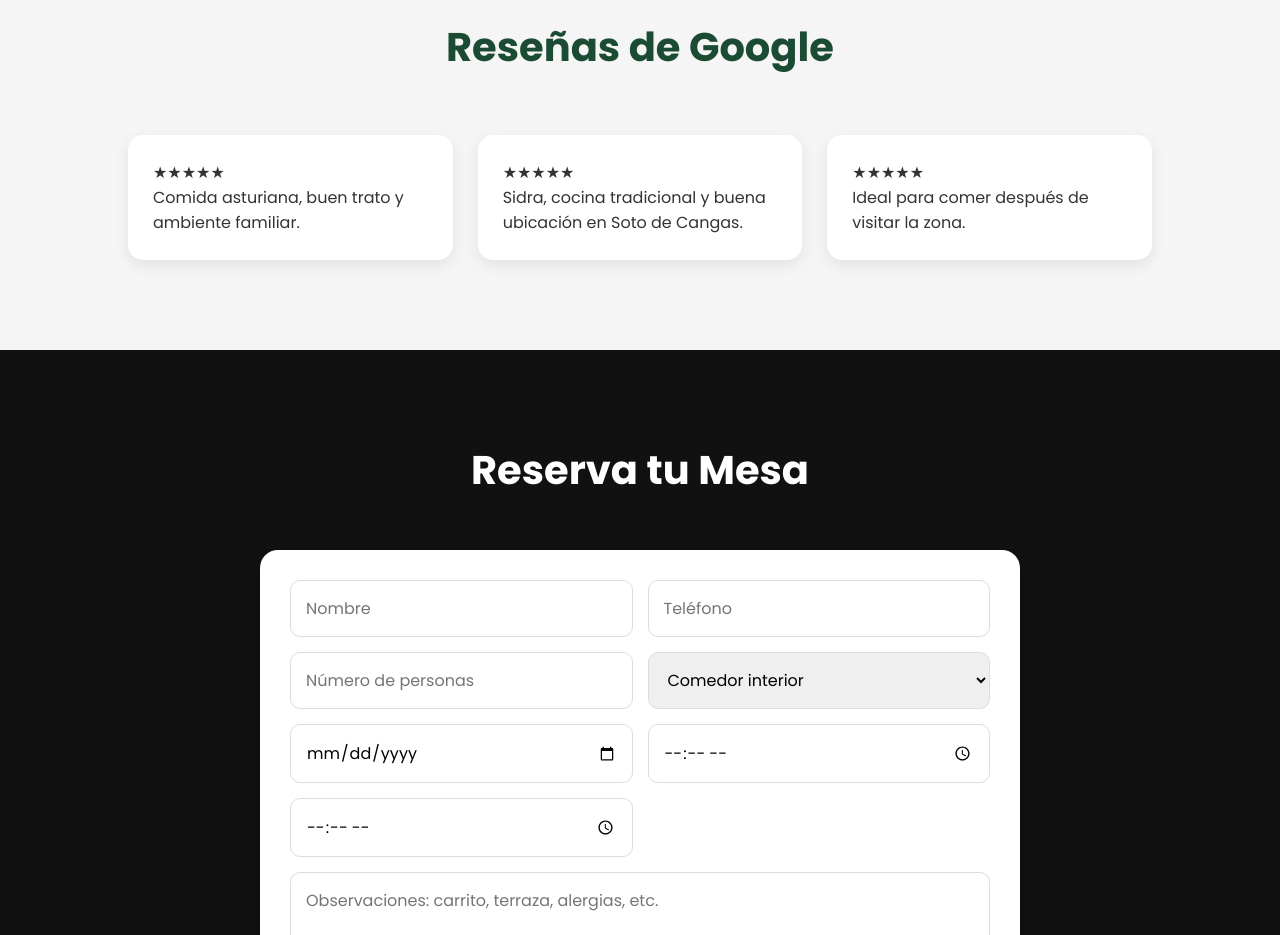
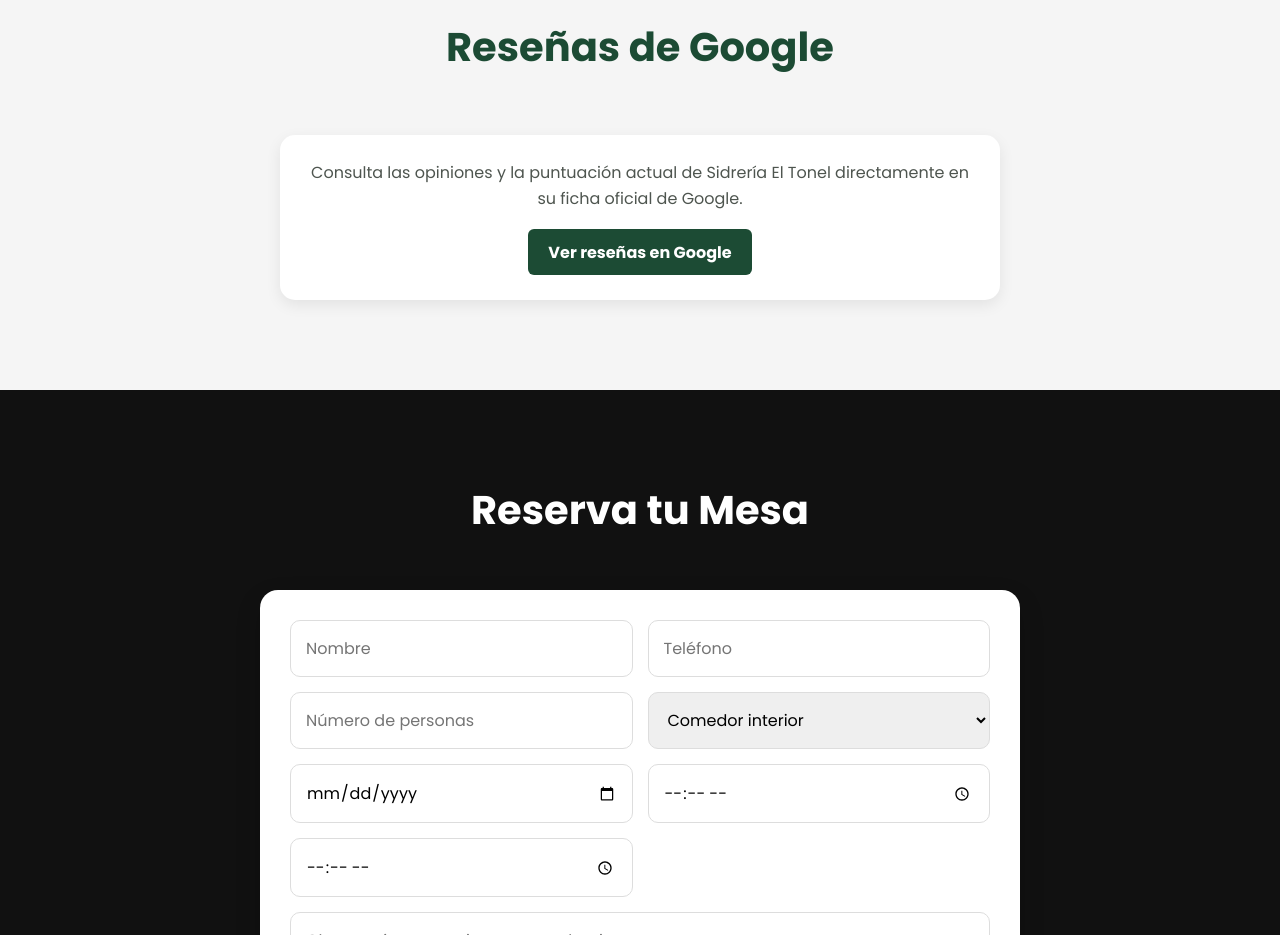
Before and after one commit to sidreriaeltonelweb-maker/sidreria-el-tonel, a plain HTML site: page index.html in a window 1280 px wide. Shown: the part 3680-4615 px from the top of the page. Drawn offline with Linux system fonts and the light colour scheme; no server answers.

Commit message:
Link public site to official Google reviews

```diff
--- a/index.html
+++ b/index.html
@@ -256,6 +256,30 @@ font-weight:700;
 .opinion a{
 color:var(--verde);
 font-weight:700;
+}
+
+.google-reviews-fallback{
+max-width:720px;
+margin:0 auto;
+text-align:center;
+}
+
+.google-reviews-fallback p{
+margin:0 0 18px;
+color:#4e554f;
+line-height:1.6;
+}
+
+.google-reviews-link{
+display:inline-flex;
+align-items:center;
+justify-content:center;
+min-height:46px;
+padding:10px 20px;
+border-radius:6px;
+background:var(--verde);
+color:white !important;
+text-decoration:none;
 }
 
 .review-author{
@@ -522,22 +546,10 @@ Horario: de 11:30 a 23:00. Cerrado los miércoles.
 <div id="googleResumen" class="google-summary" hidden></div>
 
 <div class="testimonios" id="resenasGoogle">
-
-<div class="opinion">
-★★★★★
-<p>Comida asturiana, buen trato y ambiente familiar.</p>
-</div>
-
-<div class="opinion">
-★★★★★
-<p>Sidra, cocina tradicional y buena ubicación en Soto de Cangas.</p>
-</div>
-
-<div class="opinion">
-★★★★★
-<p>Ideal para comer después de visitar la zona.</p>
-</div>
-
+<article class="opinion google-reviews-fallback">
+<p>Consulta las opiniones y la puntuación actual de Sidrería El Tonel directamente en su ficha oficial de Google.</p>
+<a class="google-reviews-link" href="https://www.google.com/maps?cid=3544320468174358336" target="_blank" rel="noopener">Ver reseñas en Google</a>
+</article>
 </div>
 </section>
 
@@ -622,7 +634,7 @@ async function cargarResenasGoogle() {
     const total = document.createElement("span");
     total.textContent = `${data.total || 0} reseñas`;
     const link = document.createElement("a");
-    link.href = data.google_maps_url || "#";
+    link.href = data.google_maps_url || "https://www.google.com/maps?cid=3544320468174358336";
     link.target = "_blank";
     link.rel = "noopener";
     link.textContent = "Ver en Google";
```
